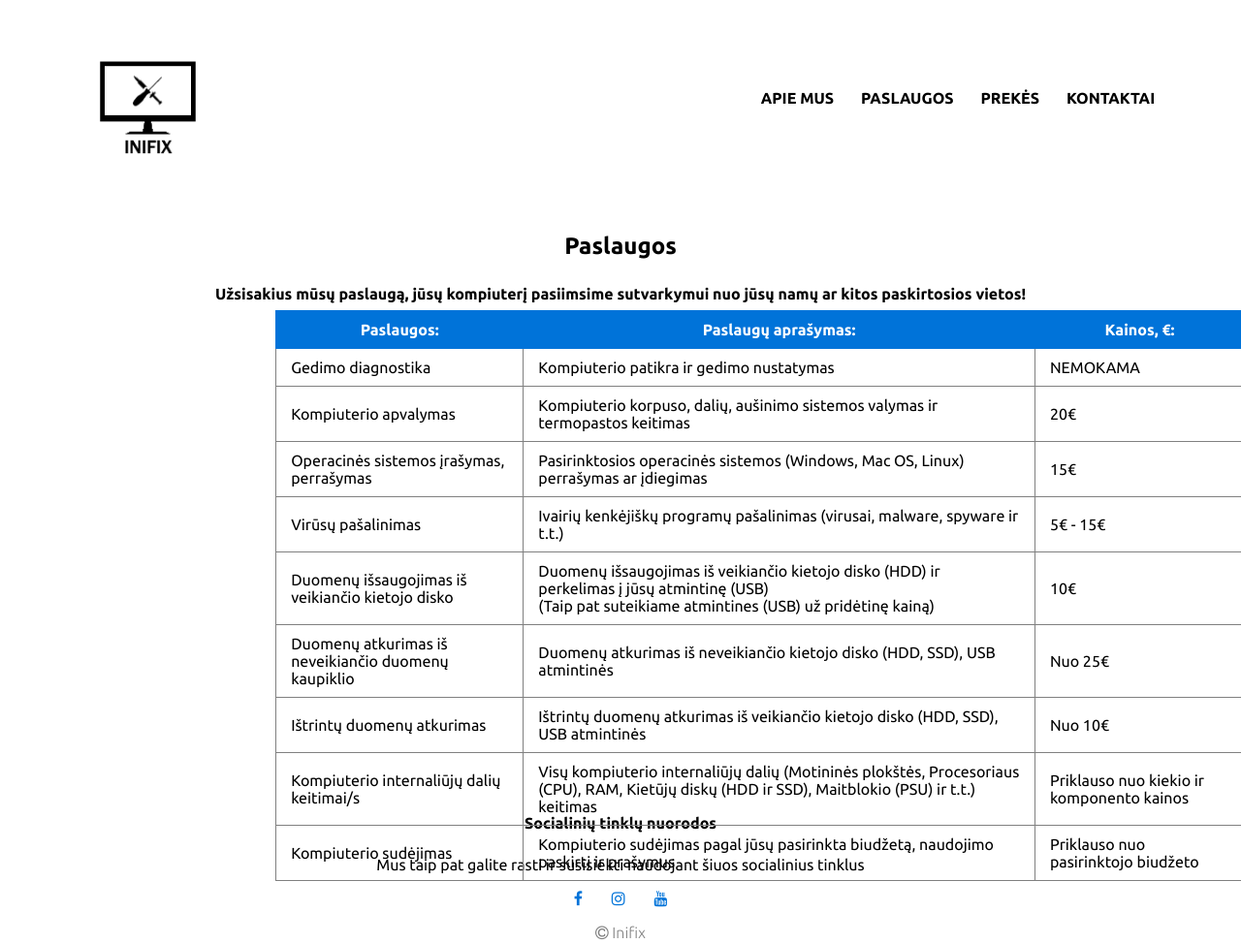
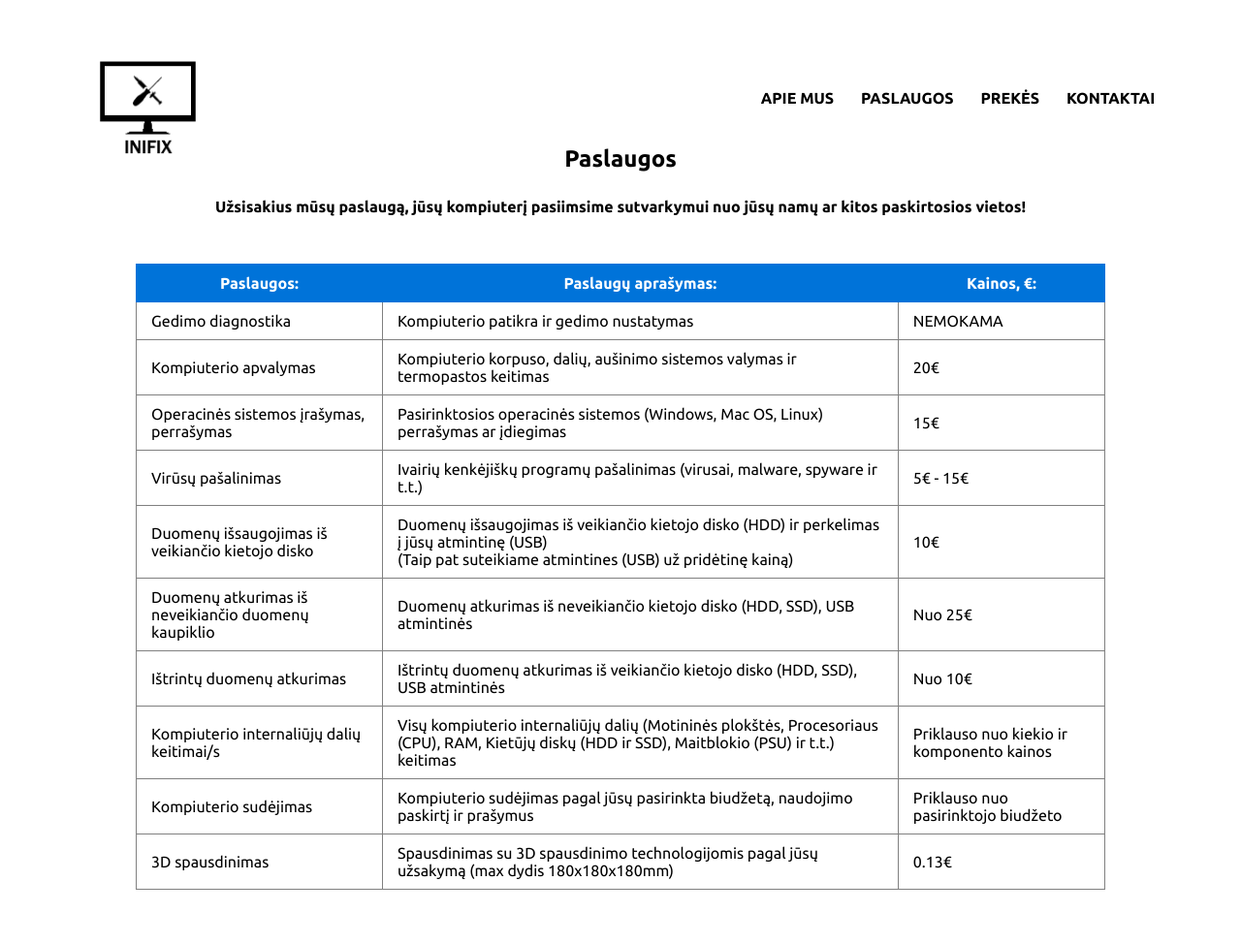
Before and after one commit to inifixrepair/ifr, a plain HTML site: page paslaugos.html in a window 1280 px wide. Shown: the top 974 px of the page at 97% size. Drawn offline with Linux system fonts and the light colour scheme.

Commit message:
Add files via upload

```diff
--- a/paslaugos.html
+++ b/paslaugos.html
@@ -82,6 +82,11 @@
         <td>Kompiuterio sudėjimas pagal jūsų pasirinkta biudžetą, naudojimo paskirtį ir prašymus</td>
         <td>Priklauso nuo pasirinktojo biudžeto</td>
     </tr>
+    <tr>
+        <td>3D spausdinimas</td>
+        <td>Spausdinimas su 3D spausdinimo technologijomis pagal jūsų užsakymą (max dydis 180x180x180mm)</td>
+        <td>0.13€</td>
+    </tr>
 </table>
 
 <!------Footer------>
--- a/style.css
+++ b/style.css
@@ -51,7 +51,7 @@ nav img{
     color: black;
     position: absolute;
     top: 50%;
-    left: 49.5%;
+    left: 50%;
     transform: translate(-50%, -50%);
     text-align: center;
 }
@@ -73,7 +73,6 @@ nav img{
     background: #0073D9;
     padding: 12px 34px;
     font-size: 15px;
-    position: relative;
     cursor: pointer;
 }
 .hero-btn:hover{
@@ -110,8 +109,8 @@ nav .fa{
 .paslaugos{
     width: 100%;
     color: black;
-    position: absolute;
-    top: 30%;
+    position: relative;
+    bottom: 650px;
     text-align: center;
     font-weight: 500;
     font-size: 12px;
@@ -121,12 +120,12 @@ nav .fa{
     padding-top: 2%;
 }
 table{
-
-    position: absolute;
-    width: 1000px;
-    top: 40%;
-    left: 22.2%;
+    max-width: 1000px;
+    margin-left: auto;
+    margin-right: auto;
     border-collapse: collapse;
+    position: relative;
+    bottom: 600px;
 }
 th{
     border: 1px solid #0073D9;
@@ -142,13 +141,12 @@ td{
 
 /*------Kontaktai------*/
 .kontaktai{
-    width: 100%;
     color: black;
     padding-top: 60px;
     text-align: center;
 }
 .kontaktai p{
-    padding-top: 30px;
+    margin-top: 30px;
     font-size: 16px;
     color: black;
     text-align: center;
@@ -159,9 +157,11 @@ td{
     text-align: center;
 }
 .icons2 .fa{
+    text-align: center;
     color: #0073D9;
     font-size: 40px;
     cursor: pointer;
+    margin: 0 auto;
 }
 .icons2 p{
     font-size: 20px;
@@ -183,29 +183,31 @@ td{
 
 /*-----Footer------*/
 .footer{
-    width: 100%;
+    position: relative;
+    left: 10px;
     text-align: center;
     margin-bottom: 30px;
 }
 .footer h4{
     margin-bottom: 25px;
     margin-top: 40px;
-    margin-right: auto;
-    margin-left: auto;
     font-weight: 600;
+    display: inline-block;
 }
 .footer p{
     font-weight: 400;
+    margin: 0 auto;
 }
 .icons .fa{
     color: #0073D9;
     margin: 0 13px;
     cursor: pointer;
-    padding: 18px 0;
+    padding: 18px;
 }
 .footer p1{
     font-weight: 300;
     color: grey;
+    display: inline-block;
 }
 
 /*------Custom Scrollbar------*/
```
